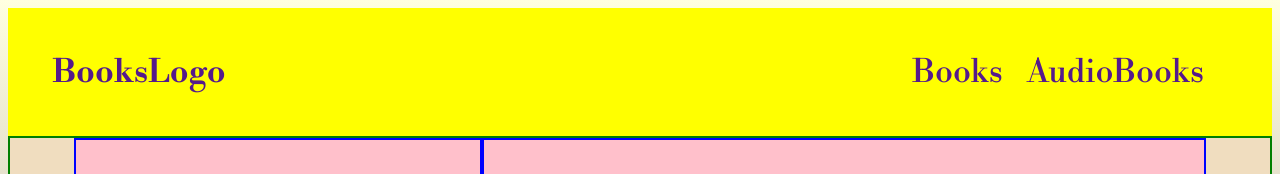
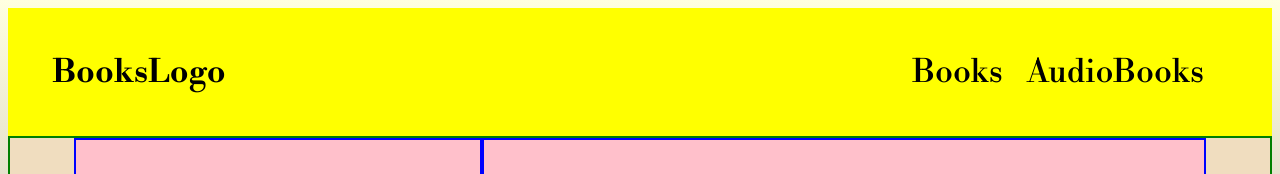
Before and after one commit to TierraZabulon/bookswebsite, a plain HTML site: page index.html in a window 1280 px wide. Shown: the top 174 px of the page. Drawn offline with nearby package versions, Linux system fonts and the light colour scheme.

Commit message:
styles update

```diff
--- a/css/style.css
+++ b/css/style.css
@@ -35,6 +35,12 @@ header a.logo {
 }
 .headerlinks {
   float: right;
+}
+a {
+  color: black;
+}
+a:hover {
+  color: green;
 }
 ul {
   list-style: none;
```
